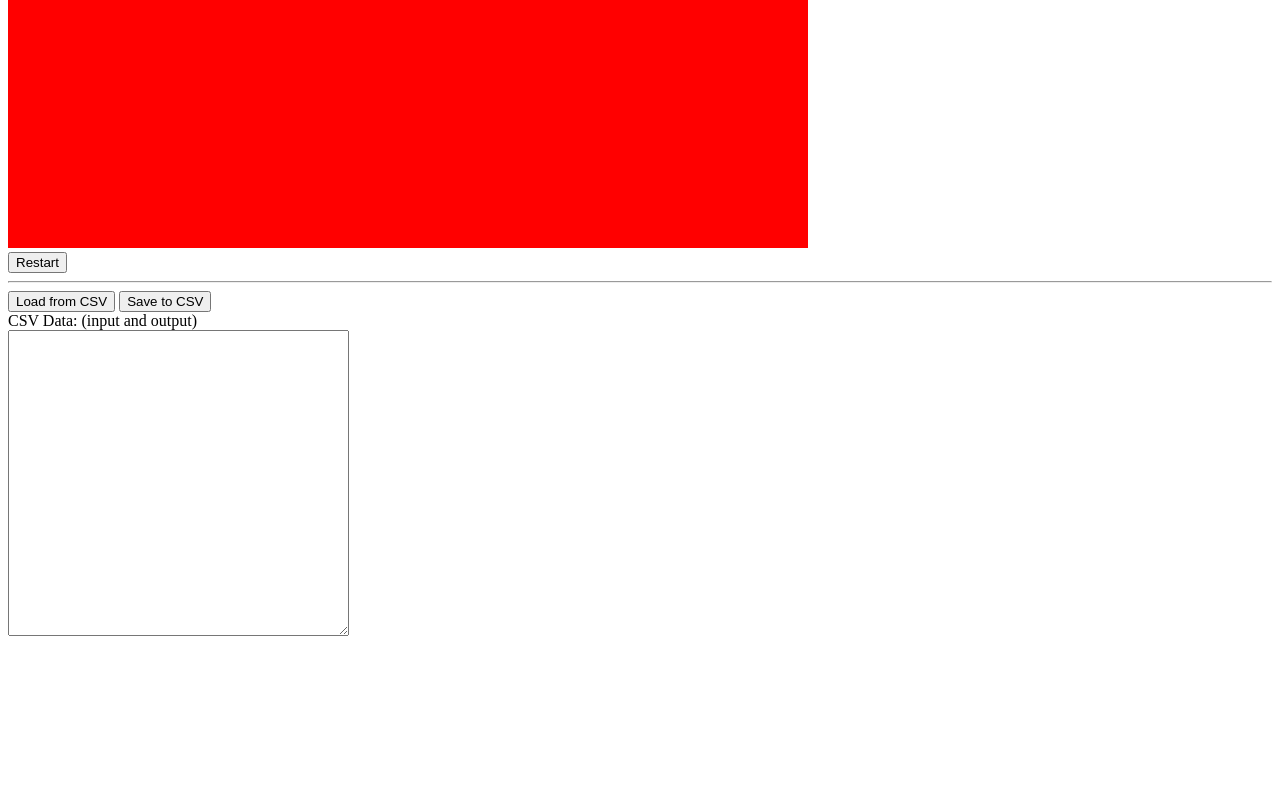
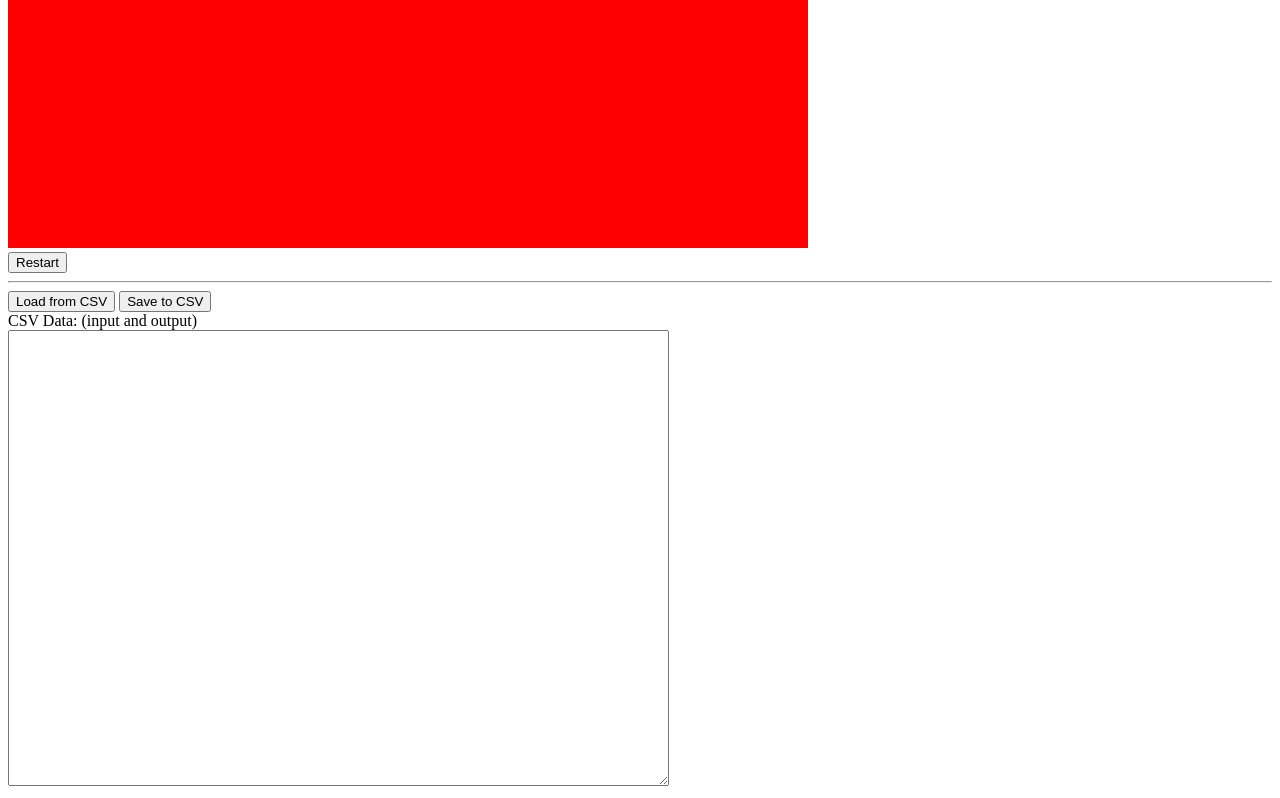
Before and after one commit to CalSch/vision-test, a plain HTML site: page index.html in a window 1280 px wide. Shown: the part 432-1230 px from the top of the page. Before the commit the page ends 1080 px from the top, so only its background shows below. Drawn offline with Linux system fonts and the light colour scheme.

Commit message:
changed csv data textarea size

```diff
--- a/index.html
+++ b/index.html
@@ -16,7 +16,7 @@
 	<br>
 	<label for="data">CSV Data: (input and output)</label>
 	<br>
-	<textarea name="data" id="data" rows="20" cols="40" value=""></textarea>
+	<textarea name="data" id="data" rows="30" cols="80" value=""></textarea>
 	<script src="script.js"></script>
 </body>
 </html>
```
